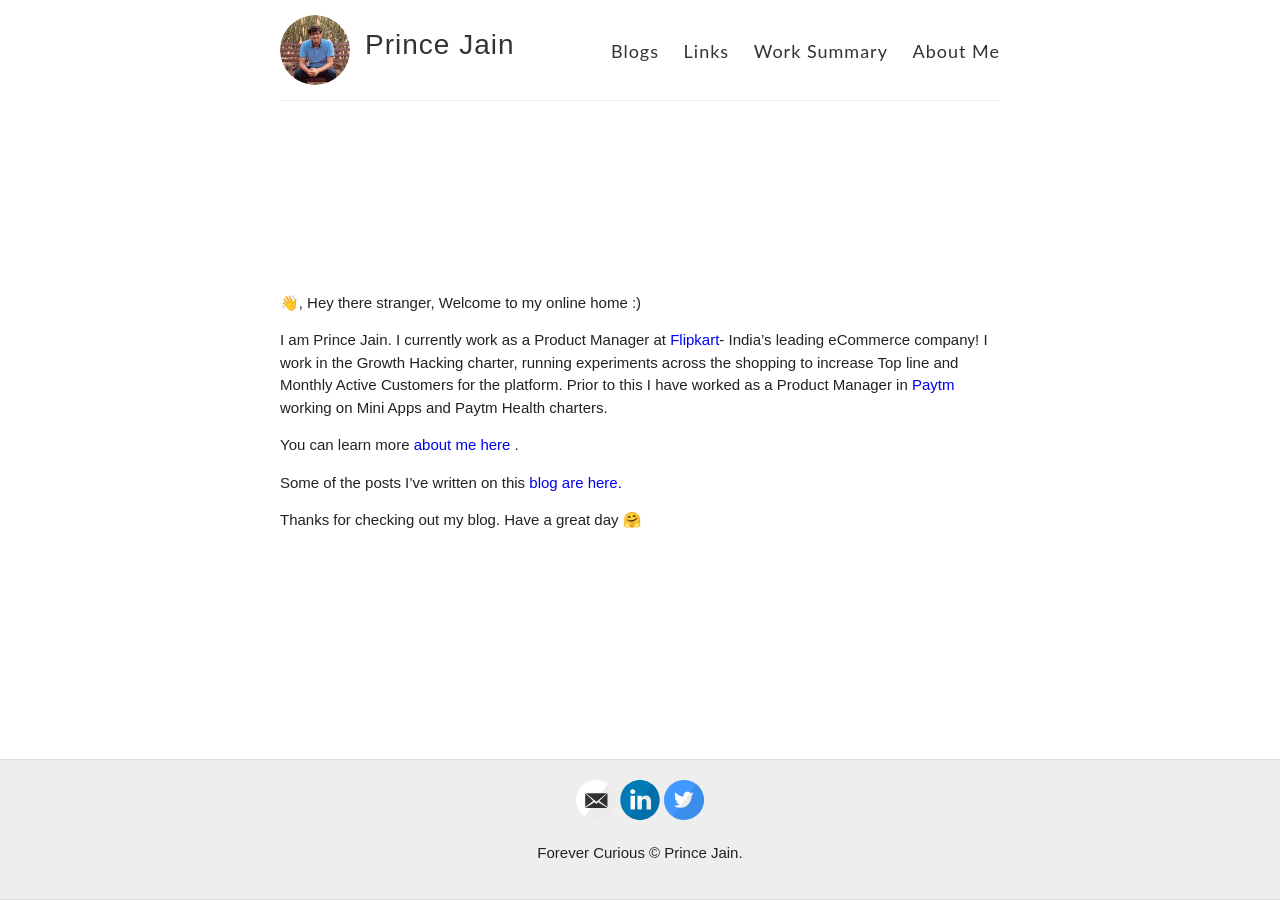
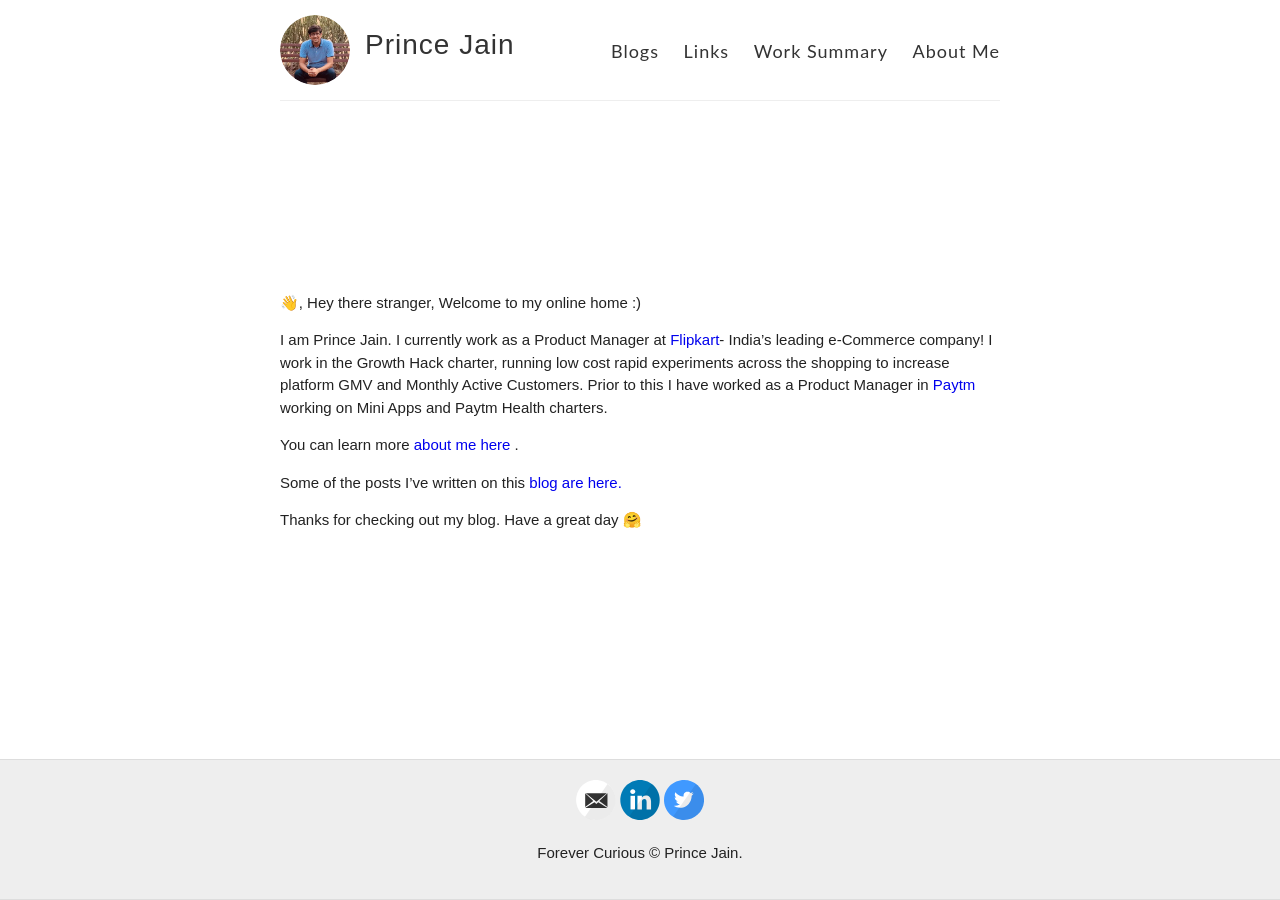
Before and after one commit to product-noob/product-noob.github.io, a Jekyll site: the page built from index.md, in a window 1280 px wide. Built offline with Jekyll 4.4.1, drawn with Linux system fonts in a browser that asks for light colours.

Commit message:
Update index.md

```diff
--- a/index.md
+++ b/index.md
@@ -4,7 +4,7 @@ layout: page
 
 👋, Hey there stranger, Welcome to my online home :)
 
-I am Prince Jain. I currently work as a Product Manager at [Flipkart](https://www.flipkart.com/)- India's leading eCommerce company! I work in the Growth Hacking charter, running experiments across the shopping to increase Top line and Monthly Active Customers for the platform. Prior to this I have worked as a Product Manager in [Paytm](https://www.paytm.com/) working on Mini Apps and Paytm Health charters.
+I am Prince Jain. I currently work as a Product Manager at [Flipkart](https://www.flipkart.com/)- India's leading e-Commerce company! I work in the Growth Hack charter, running low cost rapid experiments across the shopping to increase platform GMV and Monthly Active Customers. Prior to this I have worked as a Product Manager in [Paytm](https://www.paytm.com/) working on Mini Apps and Paytm Health charters.
 
 You can learn more <a href="{{ site.baseurl }}/about" aria-label="If you want to learn more about me"> about me here </a>.
 
```
